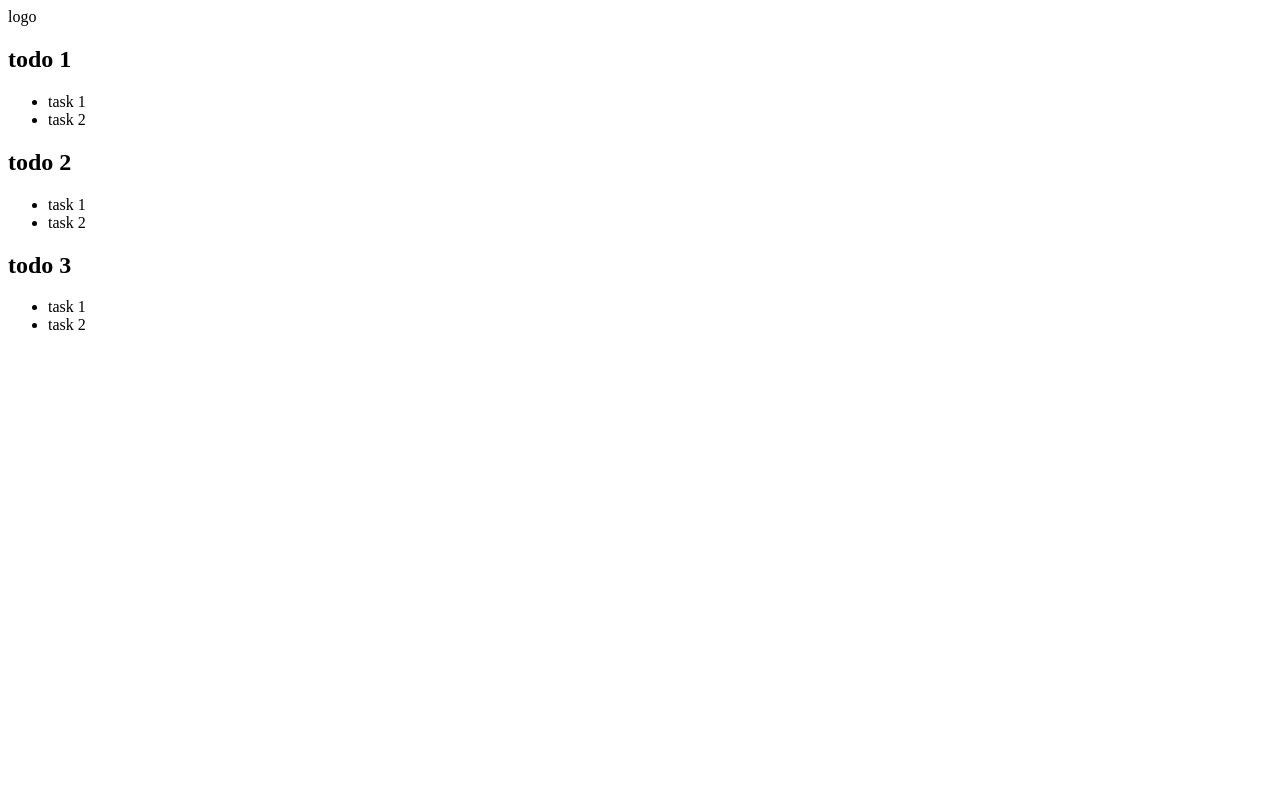
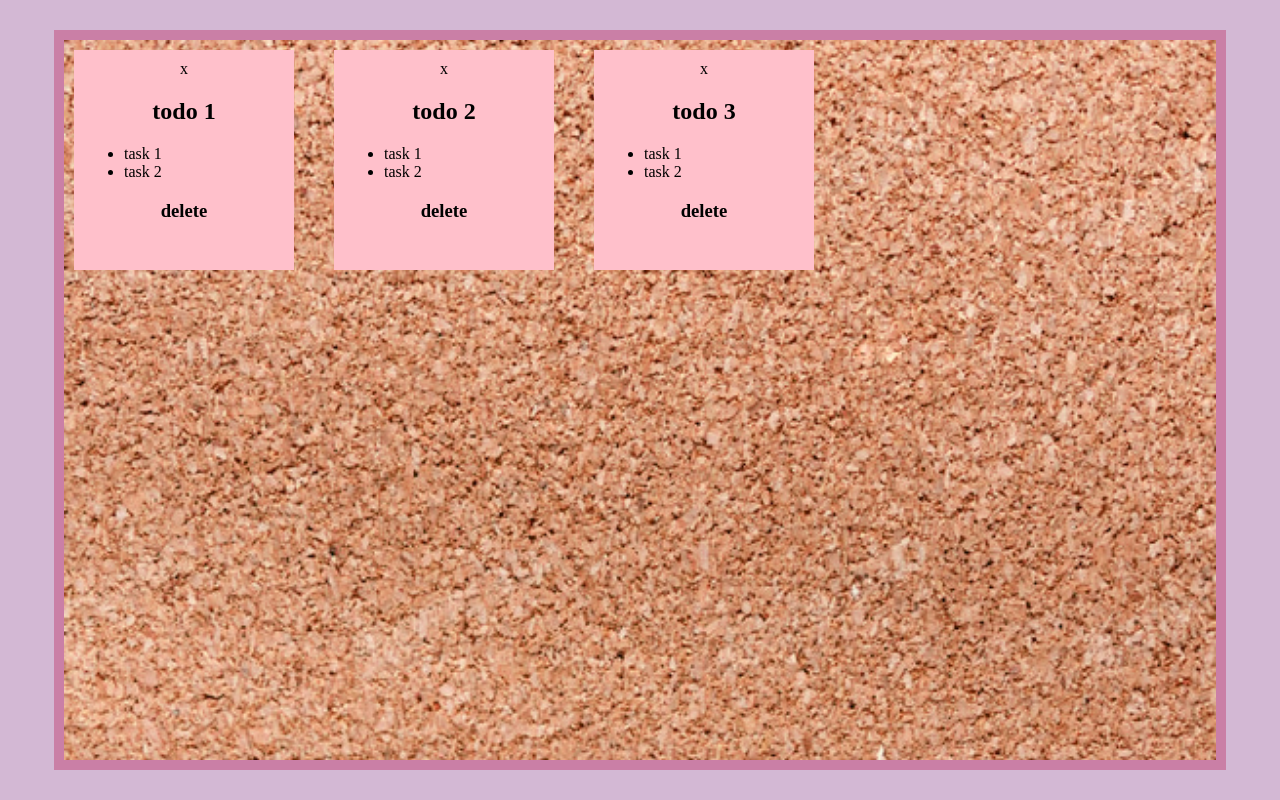
Before and after one commit to NtshebetsengM/ToDoApp, a website: page index.html in a window 1280 px wide. Drawn offline with Linux system fonts and the light colour scheme.

Commit message:
add some styling to background and post task notes

```diff
--- a/index.html
+++ b/index.html
@@ -8,33 +8,36 @@
     <title>Document</title>
 </head>
 <body>
-    <header>
-        logo
-    </header>
     <!--first task-->
-    <main>
-        <div>
+    <main class="postItBoard">
+            <div class="postItNote">
+                <div class="postItPin">x</div>
                 <h2>todo 1 </h2>
                 <ul>
                     <li>task 1</li>
                     <li>task 2</li>
                 </ul>
+                <h3>delete</h3>
             </div>
             <!--second task-->
-        <div>
+            <div class="postItNote">
+                <div class="postItPin">x</div>
                 <h2>todo 2 </h2>
                 <ul>
                     <li>task 1</li>
                     <li>task 2</li>
                 </ul>
+                <h3>delete</h3>
             </div>
             <!--third task-->
-        <div>
+            <div class="postItNote">
+                <div class="postItPin">x</div>
                 <h2>todo 3 </h2>
                 <ul>
                     <li>task 1</li>
                     <li>task 2</li>
                 </ul>
+                <h3>delete</h3>
             </div>
     </main>
 </body>
--- a/style.css
+++ b/style.css
@@ -0,0 +1,44 @@
+:root{
+    box-sizing: border-box;
+}
+body{
+    background-color: rgb(211, 184, 212);
+    display: flex;
+    justify-self: center;
+    margin: 30px;
+    overflow: hidden;
+}
+
+.postItBoard{
+    background-image: url(images/E104OOFU.jpg);
+    background-repeat: no-repeat;
+    background-position:center ;
+    background-size: cover;
+    display: flex;
+    gap: 20px;
+    border: 10px solid rgb(202, 127, 166);
+    width: 90vw;
+    height: 90vh;
+    margin: 0;
+    padding: 0 auto;
+}
+
+.postItNote{
+    display: block;
+    background-color: pink;
+    padding: 10px;
+    margin: 10px;
+    width: 200px;
+    height: 200px;
+}
+.postItNote h2{
+    text-align: center;
+}
+
+.postItNote h3{
+    text-align: center;
+}
+
+.postItPin{
+    text-align: center;
+}
```
Also changed, not shown: eslint.config.mjs (added, +9 -0 lines), package.json (added, +26 -0 lines), 2 other files. Lines whose indentation alone changed are shown as unchanged.
